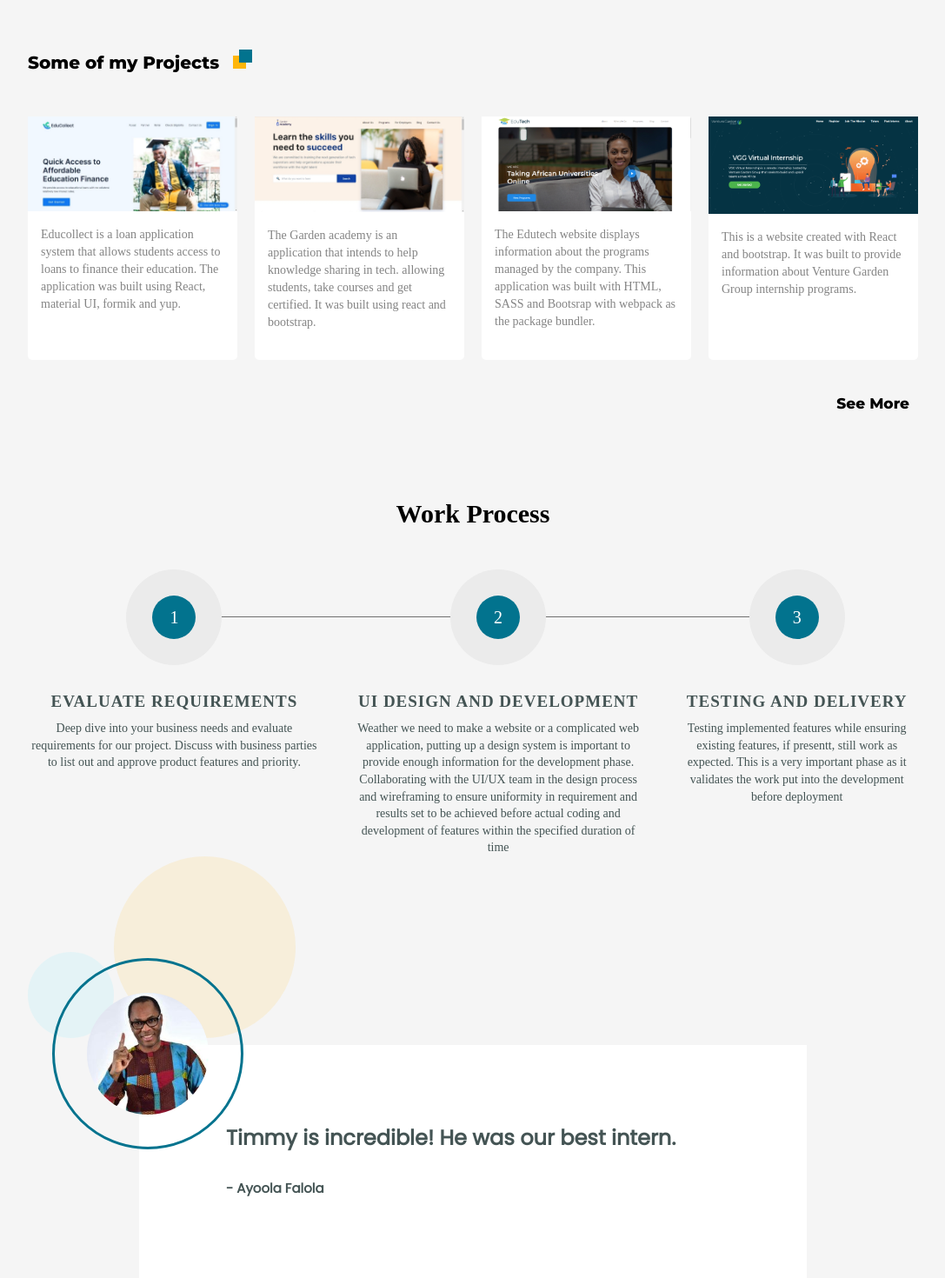
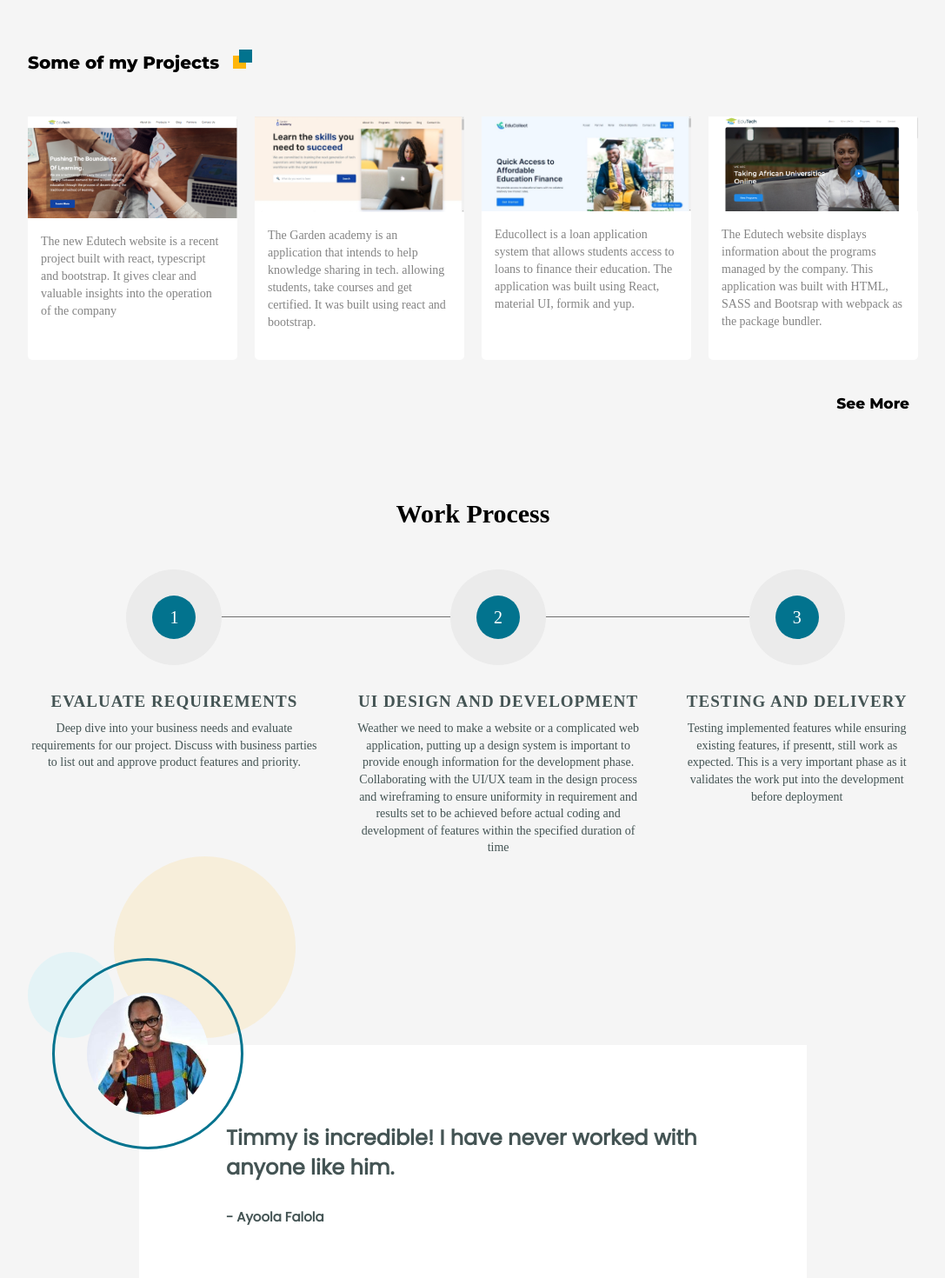
Before and after one commit to timmy471/my-portfolio, a React (Create React App) app: page / in a window 1280 px wide. Shown: the part 680-2150 px from the top of the page at 87% size, without its empty margins (96-1183 px from the left). Built offline with nearby package versions, Linux system fonts and the light colour scheme.

Commit message:
added project

```diff
--- a/src/components/Project.js
+++ b/src/components/Project.js
@@ -2,12 +2,26 @@ import React from 'react';
 import Educollect from "../img/educollect.jpeg";
 import GardenAcademy from "../img/garden-academy.jpeg";
 import Edutech from "../img/edutech.png";
-import VGG from "../img/vgg_internship.png";
+import EdutechNew from "../img/edutech-new.png";
 
 
 const Project = () => {
 
     const projects = [
+        {
+            name: "Edutech",
+            image: EdutechNew,
+            link: "https://edutech.global/",
+            details: "The new Edutech website is a recent project built with react, typescript and bootstrap. It gives clear and valuable insights into the operation of the company"
+
+        },
+
+        {
+            name: "GardenAcademy",
+            image: GardenAcademy,
+            link: "https://garden-academy.netlify.app",
+            details: "The Garden academy is an application that intends to help knowledge sharing in tech. allowing students, take courses and get certified. It was built using react and bootstrap."
+        },
         {
             name: "Educollect",
             image: Educollect,
@@ -16,22 +30,10 @@ const Project = () => {
 
         },
         {
-            name: "GardenAcademy",
-            image: GardenAcademy,
-            link: "https://garden-academy.netlify.app",
-            details: "The Garden academy is an application that intends to help knowledge sharing in tech. allowing students, take courses and get certified. It was built using react and bootstrap."
-        },
-        {
             name: "Edutech",
             image: Edutech,
             link: "https://edutechng.com/",
             details: "The Edutech website displays information about the programs managed by the company. This application was built with HTML, SASS and Bootsrap with webpack as the package bundler."
-        },
-        {
-            name: "Vgg Website",
-            image: VGG,
-            link: "https://vgg-internship-website.herokuapp.com",
-            details: "This is a website created with React and bootstrap. It was built to provide information about Venture Garden Group internship programs."
         },
     ]
     return (
--- a/src/reviews.js
+++ b/src/reviews.js
@@ -7,7 +7,7 @@ export const reviews = [
         id:0,
         image: SaintMosesImage,
         name: 'Ayoola Falola',
-        text: 'Timmy is incredible! He was our best intern.',
+        text: 'Timmy is incredible! I have never worked with anyone like him.',
     },
     {
         id:1,
```
Also changed, not shown: src/img/edutech-new.png (added).
